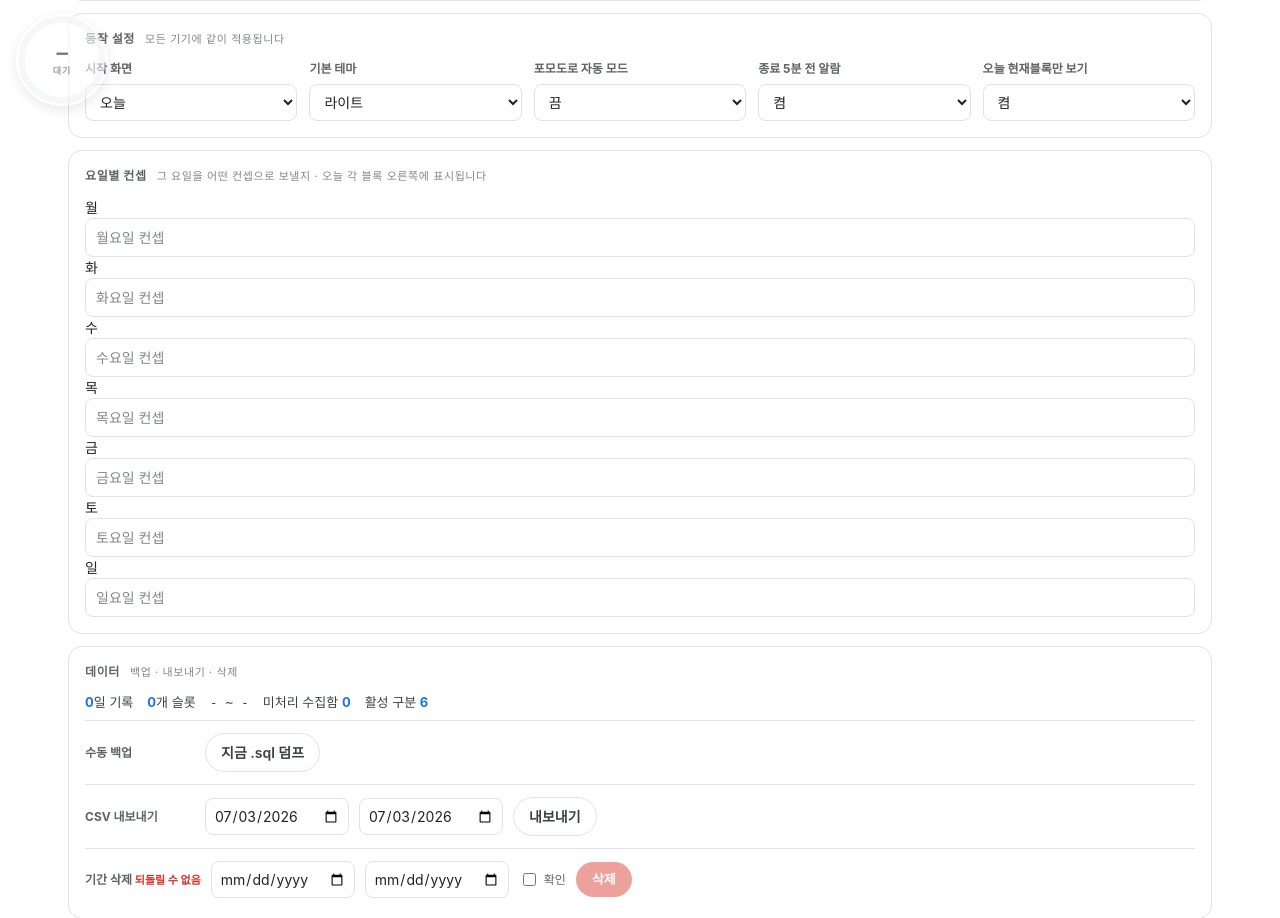
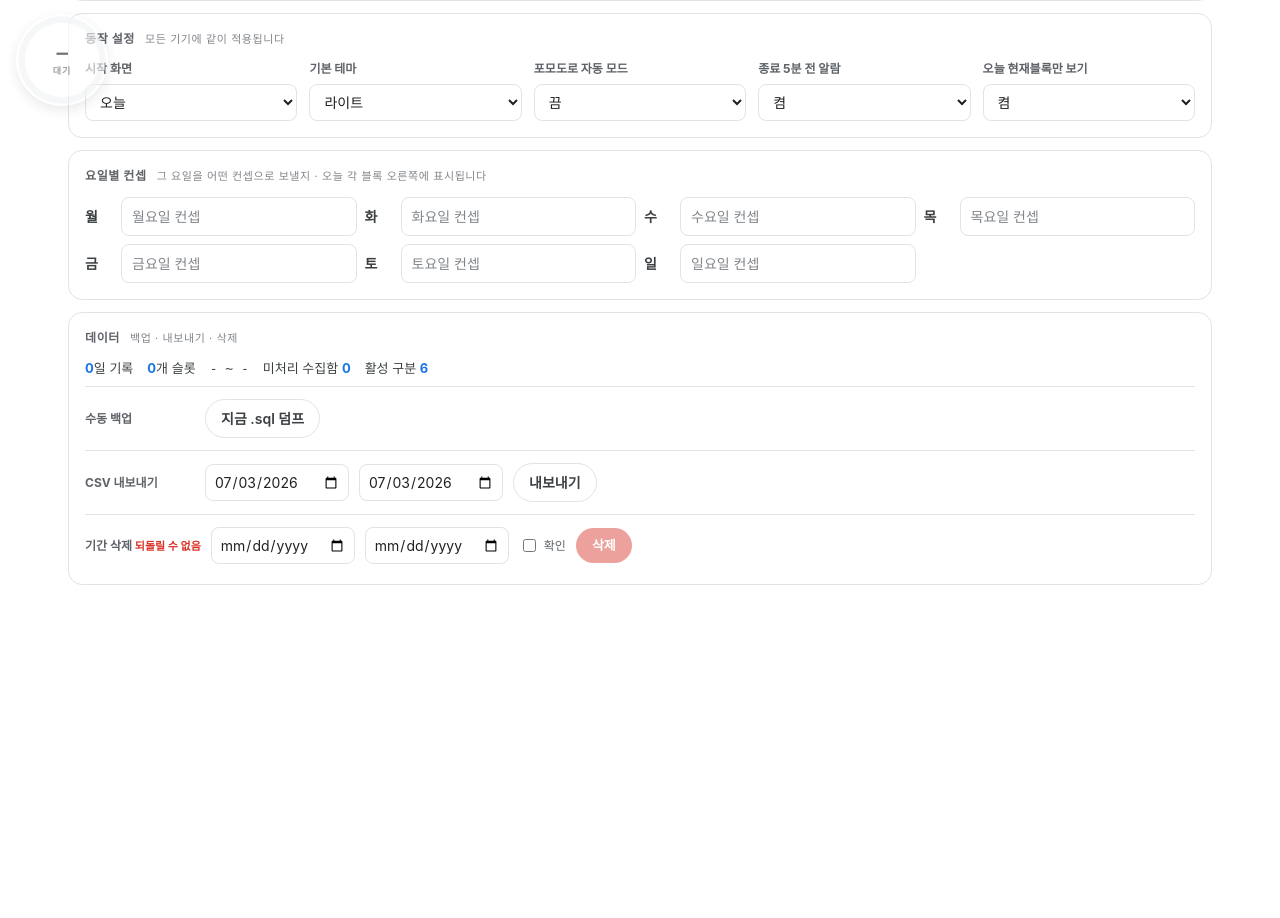
Before and after one commit to makitjung/6block, a FastAPI app: page /settings in a window 1280 px wide. Shown: the part 678-1596 px from the top of the page. After the commit the page ends 1263 px from the top, so only its background shows below. Run offline with FastAPI, Linux system fonts and the light colour scheme; data comes from the database, SQL or seed files in the repository; data that the repository does not hold is empty.

Commit message:
feat(today): 요일별 컨셉 - 설정 입력 + 오늘 블록 우측 표시
weekday_concept 표(월~일) 추가. 설정탭에 요일별 컨셉 7칸을 두고 자동 저장한다.
오늘 각 코어 블록을 좌(PLAN·SEE)·우(그 요일 컨셉)로 나누고, PLAN+SEE 폭 합을
요일 컨셉 열 폭과 같게(1:1:2) 맞춰 표시한다. 컨셉은 읽기 전용.

Co-Authored-By: Claude Opus 4.8 <noreply@anthropic.com>

```diff
--- a/app/static/style.css
+++ b/app/static/style.css
@@ -1042,3 +1042,17 @@ textarea::placeholder, input::placeholder { color: var(--text-subtle); }
 .rf-review { display: inline-flex; align-items: center; gap: 6px; font-size: 12px; color: var(--text-muted); flex: 0 0 auto; white-space: nowrap; }
 .rf-review input { width: auto; }
 .rf-review-badge { color: var(--warm); font-size: 12px; }
+
+/* 요일 컨셉: 블록 PLAN·SEE 왼쪽, 요일 컨셉 오른쪽 (PLAN+SEE 폭 합 = 요일 폭) */
+.ps-cols { grid-column: 1 / -1; display: grid; grid-template-columns: 1fr 1fr 2fr; gap: 10px; align-items: start; }
+.ps-weekday { min-width: 0; }
+.ps-wd-text {
+    background: var(--surface-2); border: 1px solid var(--border); border-radius: var(--r-sm);
+    padding: 8px 10px; min-height: 46px; white-space: pre-wrap; color: var(--text-soft); line-height: 1.45;
+}
+.ps-wd-text.empty { color: var(--text-subtle); font-style: italic; }
+/* 설정: 요일별 컨셉 입력 */
+.set-weekday-grid { display: grid; grid-template-columns: repeat(auto-fill, minmax(220px, 1fr)); gap: 8px; }
+.set-wd-row { display: flex; align-items: center; gap: 8px; }
+.set-wd-label { flex: 0 0 28px; font-weight: 700; color: var(--text-soft); }
+.set-wd-input { flex: 1; }
```
